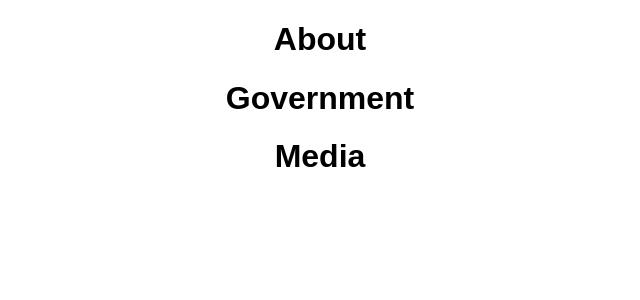
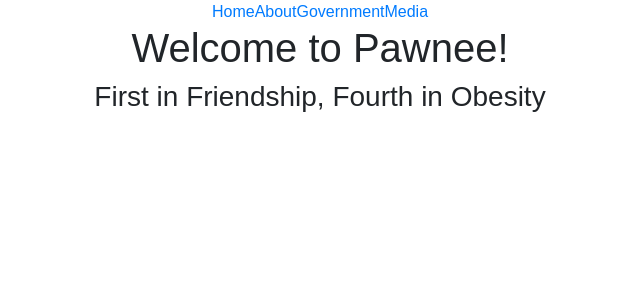
Before and after one commit to tiffanymonroe/pawnee, a React (Create React App) app: page / in a window 1280 px wide. Shown: the top 300 px of the page, without its empty margins (320-960 px from the left). Built offline with nearby package versions, Linux system fonts and the light colour scheme.

Commit message:
added bootstrap 4

```diff
--- a/package.json
+++ b/package.json
@@ -5,6 +5,7 @@
   "dependencies": {
     "react": "^16.4.1",
     "react-dom": "^16.4.1",
+    "react-router-dom": "^4.3.1",
     "react-scripts": "1.1.4"
   },
   "scripts": {
--- a/public/index.html
+++ b/public/index.html
@@ -9,7 +9,8 @@
       homescreen on Android. See https://developers.google.com/web/fundamentals/engage-and-retain/web-app-manifest/
     -->
     <link rel="manifest" href="%PUBLIC_URL%/manifest.json">
-    <link rel="shortcut icon" href="%PUBLIC_URL%/favicon.ico">
+    <link rel="stylesheet" href="https://stackpath.bootstrapcdn.com/bootstrap/4.1.1/css/bootstrap.min.css" integrity="sha384-WskhaSGFgHYWDcbwN70/dfYBj47jz9qbsMId/iRN3ewGhXQFZCSftd1LZCfmhktB" crossorigin="anonymous">
+
     <!--
       Notice the use of %PUBLIC_URL% in the tags above.
       It will be replaced with the URL of the `public` folder during the build.
@@ -19,7 +20,7 @@
       work correctly both with client-side routing and a non-root public URL.
       Learn how to configure a non-root public URL by running `npm run build`.
     -->
-    <title>React App</title>
+    <title>City of Pawnee, Indiana</title>
   </head>
   <body>
     <noscript>
@@ -36,5 +37,9 @@
       To begin the development, run `npm start` or `yarn start`.
       To create a production bundle, use `npm run build` or `yarn build`.
     -->
+    <script src="https://code.jquery.com/jquery-3.3.1.slim.min.js" integrity="sha384-q8i/X+965DzO0rT7abK41JStQIAqVgRVzpbzo5smXKp4YfRvH+8abtTE1Pi6jizo" crossorigin="anonymous"></script>
+    <script src="https://cdnjs.cloudflare.com/ajax/libs/popper.js/1.14.3/umd/popper.min.js" integrity="sha384-ZMP7rVo3mIykV+2+9J3UJ46jBk0WLaUAdn689aCwoqbBJiSnjAK/l8WvCWPIPm49" crossorigin="anonymous"></script>
+    <script src="https://stackpath.bootstrapcdn.com/bootstrap/4.1.1/js/bootstrap.min.js" integrity="sha384-smHYKdLADwkXOn1EmN1qk/HfnUcbVRZyYmZ4qpPea6sjB/pTJ0euyQp0Mk8ck+5T" crossorigin="anonymous"></script>
+
   </body>
 </html>
--- a/src/App.js
+++ b/src/App.js
@@ -3,18 +3,35 @@ import logo from './logo.svg';
 import './App.css';
 
 //components
+import Home from './Home'
 import About from './About'
 import Government from './Government'
 import Media from './Media'
 
+//React Router
+import {
+  BrowserRouter as Router,
+  Route,
+  Link } from 'react-router-dom'
+
 class App extends Component {
   render() {
     return (
+      <Router>
       <div className="App">
-        <About />
-        <Government />
-        <Media />
+        <nav>
+          <Link to="/">Home</Link>
+          <Link to="about">About</Link>
+          <Link to="government">Government</Link>
+          <Link to="media">Media</Link>
+        </nav>
+
+        <Route exact path="/" component={Home} />
+        <Route path="/about" component={About} />
+        <Route path="/government" component={Government} />
+        <Route path="/media" component={Media} />
       </div>
+      </Router>
     );
   }
 }
--- /dev/null
+++ b/src/Home.js
@@ -0,0 +1,14 @@
+import React, { Component } from 'react';
+
+class Home extends Component {
+  render(){
+    return(
+      <div className="container">
+        <h1>Welcome to Pawnee!</h1>
+        <h3>First in Friendship, Fourth in Obesity</h3>
+      </div>
+    )
+  }
+}
+
+export default Home
```
Also changed, not shown: 1 other file (tests, documents, lock files or other folders).
